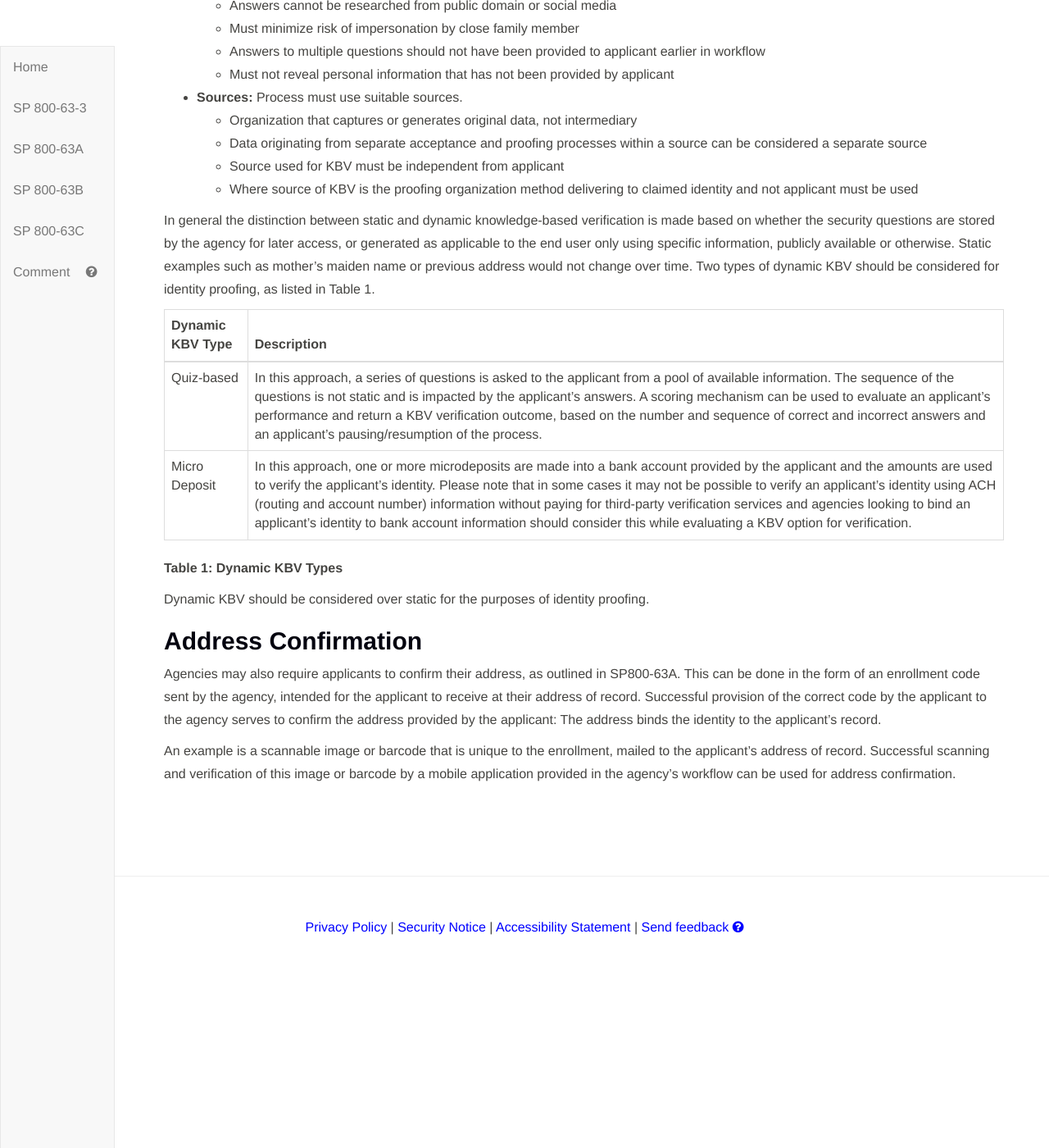
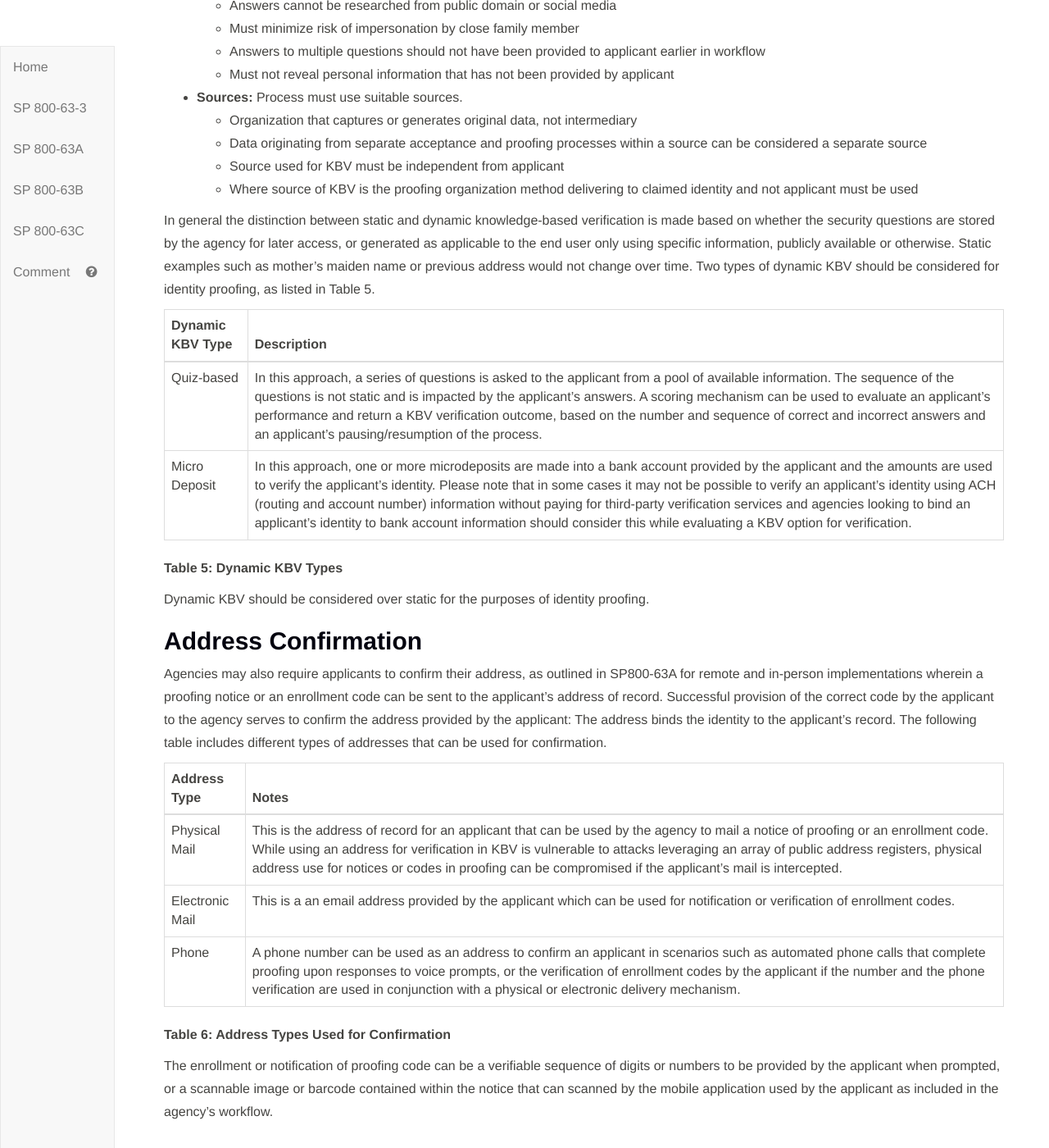
Before and after one commit to tridentity/800-63A-ImplGuide, a Jekyll site: the page built from 6_Verification.md, in a window 1280 px wide and 1400 px high, scrolled down 2917 px. Shown: the whole window at 82% size. Built offline with Jekyll 4.4.1, drawn with Linux system fonts in a browser that asks for light colours; our own code applies the rules of GitHub Pages for plain Markdown files; before the commit the page ends 4062 px from its top, so only the background shows below that.

Commit message:
Update 6_Verification.md

```diff
--- a/6_Verification.md
+++ b/6_Verification.md
@@ -70,19 +70,27 @@ The quality and availability of the data used in the KBV process results in vary
     - Source used for KBV must be independent from applicant
     - Where source of KBV is the proofing organization method delivering to claimed identity and not applicant must be used
 
-In general the distinction between static and dynamic knowledge-based verification is made based on whether the security questions are stored by the agency for later access, or generated as applicable to the end user only using specific information, publicly available or otherwise. Static examples such as mother’s maiden name or previous address would not change over time. Two types of dynamic KBV should be considered for identity proofing, as listed in Table 1.
+In general the distinction between static and dynamic knowledge-based verification is made based on whether the security questions are stored by the agency for later access, or generated as applicable to the end user only using specific information, publicly available or otherwise. Static examples such as mother’s maiden name or previous address would not change over time. Two types of dynamic KBV should be considered for identity proofing, as listed in Table 5.
 
 | **Dynamic KBV Type** | **Description** |
 | --- | --- |
 | Quiz-based | In this approach, a series of questions is asked to the applicant from a pool of available information. The sequence of the questions is not static and is impacted by the applicant's answers. A scoring mechanism can be used to evaluate an applicant's performance and return a KBV verification outcome, based on the number and sequence of correct and incorrect answers and an applicant's pausing/resumption of the process. |
 | Micro Deposit | In this approach, one or more microdeposits are made into a bank account provided by the applicant and the amounts are used to verify the applicant's identity. Please note that in some cases it may not be possible to verify an applicant's identity using ACH (routing and account number) information without paying for third-party verification services and agencies looking to bind an applicant's identity to bank account information should consider this while evaluating a KBV option for verification. |
 
-**Table 1: Dynamic KBV Types**
+**Table 5: Dynamic KBV Types**
 
 Dynamic KBV should be considered over static for the purposes of identity proofing.
 
 ## Address Confirmation
 
-Agencies may also require applicants to confirm their address, as outlined in SP800-63A. This can be done in the form of an enrollment code sent by the agency, intended for the applicant to receive at their address of record. Successful provision of the correct code by the applicant to the agency serves to confirm the address provided by the applicant: The address binds the identity to the applicant’s record.
+Agencies may also require applicants to confirm their address, as outlined in SP800-63A for remote and in-person implementations wherein a proofing notice or an enrollment code can be sent to the applicant's address of record. Successful provision of the correct code by the applicant to the agency serves to confirm the address provided by the applicant: The address binds the identity to the applicant’s record. The following table includes different types of addresses that can be used for confirmation.
 
-An example is a scannable image or barcode that is unique to the enrollment, mailed to the applicant’s address of record. Successful scanning and verification of this image or barcode by a mobile application provided in the agency’s workflow can be used for address confirmation.
+| **Address Type** | **Notes** |
+| --- | --- |
+| Physical Mail | This is the address of record for an applicant that can be used by the agency to mail a notice of proofing or an enrollment code. While using an address for verification in KBV is vulnerable to attacks leveraging an array of public address registers, physical address use for notices or codes in proofing can be compromised if the applicant's mail is intercepted. |
+| Electronic Mail | This is a an email address provided by the applicant which can be used for notification or verification of enrollment codes. |
+| Phone | A phone number can be used as an address to confirm an applicant in scenarios such as automated phone calls that complete proofing upon responses to voice prompts, or the verification of enrollment codes by the applicant if the number and the phone verification are used in conjunction with a physical or electronic delivery mechanism. |
+
+**Table 6: Address Types Used for Confirmation**
+
+The enrollment or notification of proofing code can be a verifiable sequence of digits or numbers to be provided by the applicant when prompted, or a scannable image or barcode contained within the notice that can scanned by the mobile application used by the applicant as included in the agency's workflow.
```
